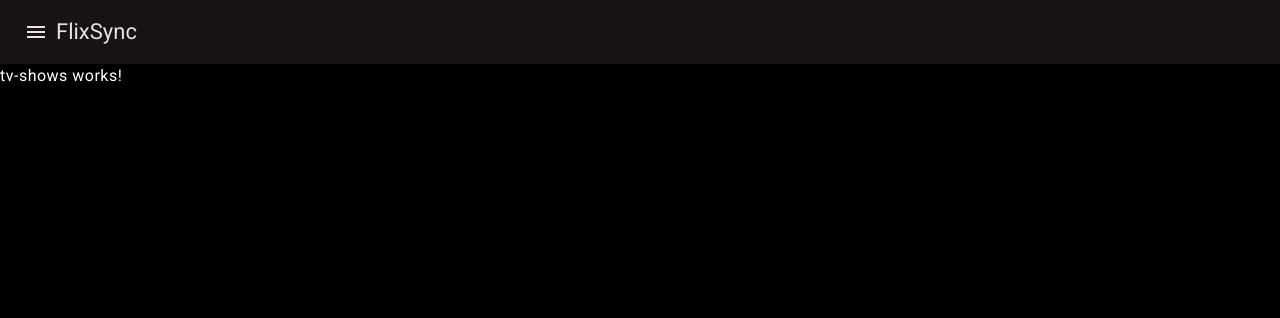
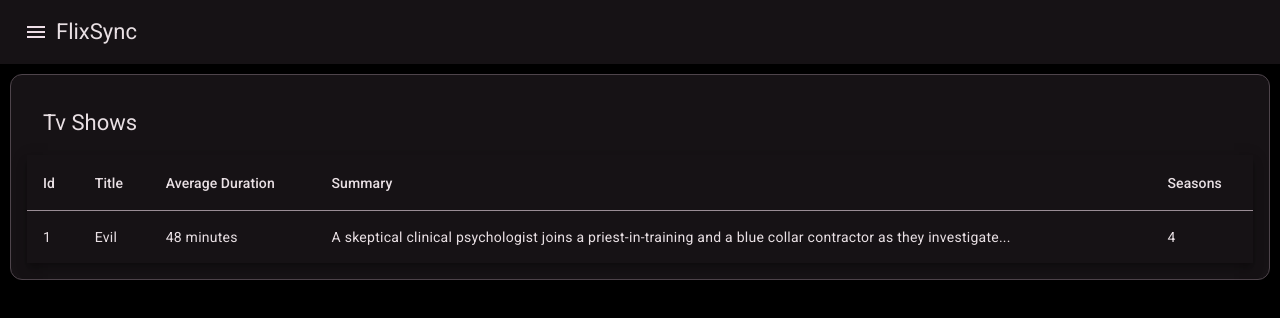
Before and after one commit to liviafausto/FlixSync, an Angular app in the folder flixsync-front-end/: page /tv-shows in a window 1280 px wide. Shown: the top 318 px of the page. Built offline with nearby package versions, Linux system fonts and the light colour scheme.

Commit message:
tv shows interface and basic service structure

```diff
--- /dev/null
+++ b/flixsync-front-end/public/tv_shows.json
@@ -0,0 +1,9 @@
+[
+  {
+    "_id": "1",
+    "title": "Evil",
+    "average_duration": "48 minutes",
+    "summary": "A skeptical clinical psychologist joins a priest-in-training and a blue collar contractor as they investigate...",
+    "seasons": "4"
+  }
+]
--- /dev/null
+++ b/flixsync-front-end/src/app/tv-shows/model/tv-show.ts
@@ -0,0 +1,7 @@
+export interface TvShow {
+  _id: number;
+  title: string;
+  average_duration: string;
+  summary: string;
+  seasons: number;
+}
--- /dev/null
+++ b/flixsync-front-end/src/app/tv-shows/services/tv-shows.service.ts
@@ -0,0 +1,19 @@
+import { HttpClient } from '@angular/common/http';
+import { Injectable } from '@angular/core';
+import { first, Observable } from 'rxjs';
+
+import { TvShow } from '../model/tv-show';
+
+@Injectable({
+  providedIn: 'root'
+})
+export class TvShowsService {
+
+  private readonly API = 'tv_shows.json'
+
+  constructor(private httpClient: HttpClient) { }
+
+  list(): Observable<TvShow[]> {
+    return this.httpClient.get<TvShow[]>(this.API).pipe(first());
+  }
+}
--- a/flixsync-front-end/src/app/tv-shows/tv-shows.module.ts
+++ b/flixsync-front-end/src/app/tv-shows/tv-shows.module.ts
@@ -1,6 +1,8 @@
 import { CommonModule } from '@angular/common';
 import { NgModule } from '@angular/core';
 
+import { AppMaterialModule } from '../shared/app-material/app-material.module';
+import { ErrorDialogComponent } from '../shared/components/error-dialog/error-dialog.component';
 import { TvShowsRoutingModule } from './tv-shows-routing.module';
 import { TvShowsComponent } from './tv-shows/tv-shows.component';
 
@@ -11,7 +13,9 @@ import { TvShowsComponent } from './tv-shows/tv-shows.component';
   ],
   imports: [
     CommonModule,
-    TvShowsRoutingModule
+    TvShowsRoutingModule,
+    AppMaterialModule,
+    ErrorDialogComponent
   ]
 })
 export class TvShowsModule { }
--- a/flixsync-front-end/src/app/tv-shows/tv-shows/tv-shows.component.html
+++ b/flixsync-front-end/src/app/tv-shows/tv-shows/tv-shows.component.html
@@ -1 +1,53 @@
-<p style="color: white;">tv-shows works!</p>
+<ng-template #loading>
+  <div class="loading-spinner">
+    <mat-spinner></mat-spinner>
+  </div>
+</ng-template>
+
+<mat-card appearance="outlined">
+  <mat-card-content>
+
+    <mat-toolbar>
+      <span>Tv Shows</span>
+    </mat-toolbar>
+
+    <div *ngIf="tvShows$ | async as tvShows; else loading">
+      <table mat-table [dataSource]="tvShows" class="mat-elevation-z8">
+        <!-- Id Column -->
+        <ng-container matColumnDef="id">
+          <th mat-header-cell *matHeaderCellDef> Id </th>
+          <td mat-cell *matCellDef="let tvShow"> {{tvShow._id}} </td>
+        </ng-container>
+
+        <!-- Title Column -->
+        <ng-container matColumnDef="title">
+          <th mat-header-cell *matHeaderCellDef> Title </th>
+          <td mat-cell *matCellDef="let tvShow"> {{tvShow.title}} </td>
+        </ng-container>
+
+        <!-- Average Duration Column -->
+        <ng-container matColumnDef="average-duration">
+          <th mat-header-cell *matHeaderCellDef> Average Duration </th>
+          <td mat-cell *matCellDef="let tvShow"> {{tvShow.average_duration}} </td>
+        </ng-container>
+
+        <!-- Summary -->
+        <ng-container matColumnDef="summary">
+          <th mat-header-cell *matHeaderCellDef> Summary </th>
+          <td mat-cell *matCellDef="let tvShow"> {{tvShow.summary}} </td>
+        </ng-container>
+
+        <!-- Seasons Column -->
+        <ng-container matColumnDef="seasons">
+          <th mat-header-cell *matHeaderCellDef> Seasons </th>
+          <td mat-cell *matCellDef="let tvShow"> {{tvShow.seasons}} </td>
+        </ng-container>
+
+        <tr mat-header-row *matHeaderRowDef="displayedColumns"></tr>
+        <tr mat-row *matRowDef="let row; columns: displayedColumns;"></tr>
+      </table>
+
+    </div>
+
+  </mat-card-content>
+</mat-card>
--- a/flixsync-front-end/src/app/tv-shows/tv-shows/tv-shows.component.scss
+++ b/flixsync-front-end/src/app/tv-shows/tv-shows/tv-shows.component.scss
@@ -0,0 +1,15 @@
+table {
+  width: 100%;
+}
+
+mat-card {
+  margin: 10px;
+}
+
+.loading-spinner {
+  display: flex;
+  align-items: center;
+  justify-content: center;
+  background-color: rgba($color: #ffffff, $alpha: 0.05);
+  padding: 25px;
+}
--- a/flixsync-front-end/src/app/tv-shows/tv-shows/tv-shows.component.ts
+++ b/flixsync-front-end/src/app/tv-shows/tv-shows/tv-shows.component.ts
@@ -1,4 +1,10 @@
 import { Component } from '@angular/core';
+import { MatDialog } from '@angular/material/dialog';
+import { catchError, Observable, of } from 'rxjs';
+
+import { ErrorDialogComponent } from '../../shared/components/error-dialog/error-dialog.component';
+import { TvShow } from '../model/tv-show';
+import { TvShowsService } from './../services/tv-shows.service';
 
 @Component({
   selector: 'app-tv-shows',
@@ -7,4 +13,20 @@ import { Component } from '@angular/core';
 })
 export class TvShowsComponent {
 
+  tvShows$: Observable<TvShow[]>;
+  displayedColumns = ['id', 'title', 'average-duration', 'summary', 'seasons'];
+
+  constructor(private tvShowsService: TvShowsService, public dialog: MatDialog) {
+    this.tvShows$ = tvShowsService.list().pipe(
+      catchError(error => {
+        this.onError('An error occurred while loading TV shows.');
+        return of([]);
+      })
+    );
+  }
+
+  onError(errorMsg: string) {
+    this.dialog.open(ErrorDialogComponent, {data: errorMsg});
+  }
+
 }
```
Also changed, not shown: 1 other file (tests, documents, lock files or other folders).
